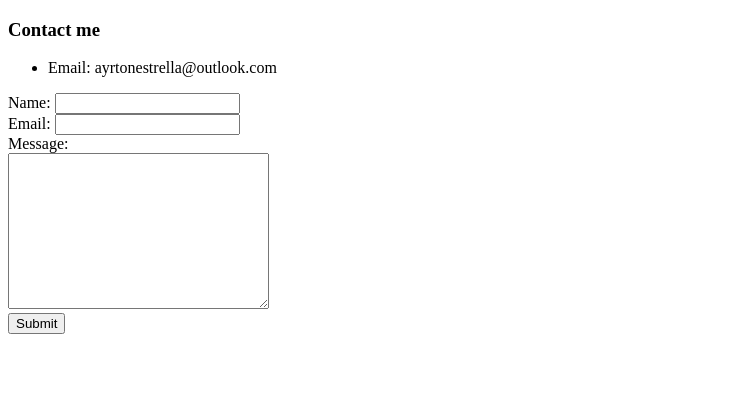
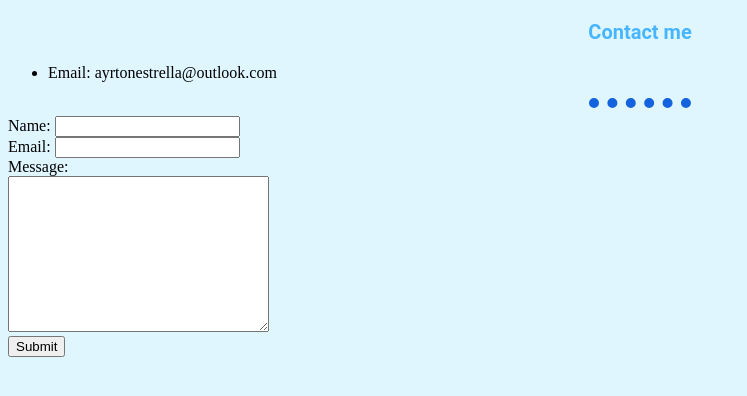
Before and after one commit to AyrtonEstrella/WebDevelopmentBootcamp, a plain HTML site: page contact.html in a window 1280 px wide. Shown: the whole page, without its empty margins (0-747 px from the left). Drawn offline with Linux system fonts and the light colour scheme.

Commit message:
Finished lesson 35

```diff
--- a/contact.html
+++ b/contact.html
@@ -1,15 +1,19 @@
 <!DOCTYPE html>
 <html lang="en">
+
 <head>
   <meta charset="UTF-8">
   <title>Contact me</title>
+  <link rel="stylesheet" href="css/styles.css">
 </head>
+
 <body>
   <h3>Contact me</h3>
-    <ul>
-      <li>Email: ayrtonestrella@outlook.com</li>
-    </ul>
-  <form action="mailto:a.estrella296@gmail.com">
+  <ul>
+    <li>Email: ayrtonestrella@outlook.com</li>
+  </ul>
+  <hr>
+  <form action="mailto:a.estrella296@gmail.com" method="post" enctype="text/plain">
     <label>Name:</label>
     <input type="text" name="name" id="name"><br>
     <label>Email:</label>
@@ -19,4 +23,5 @@
     <input type="submit" name="">
   </form>
 </body>
+
 </html>
--- /dev/null
+++ b/css/styles.css
@@ -0,0 +1,25 @@
+body {
+  background-color: #DFF6FF;
+}
+
+hr {
+  background-color: transparent;
+  width: 8%;
+  border-style: dotted none none none;
+  border-width: 10px;
+  border-color: #1363DF;
+}
+
+h1 {
+  color: #1363DF;
+  font-size: 40px;
+  font-family: 'Roboto', sans-serif;
+  text-align: center;
+}
+
+h3 {
+  color: #47B5FF;
+  font-size: 20px;
+  font-family: 'Roboto', sans-serif;
+  text-align: center;
+}
```
Also changed, not shown: hobbies.html (+1 -0 lines), index.html (+1 -0 lines).
